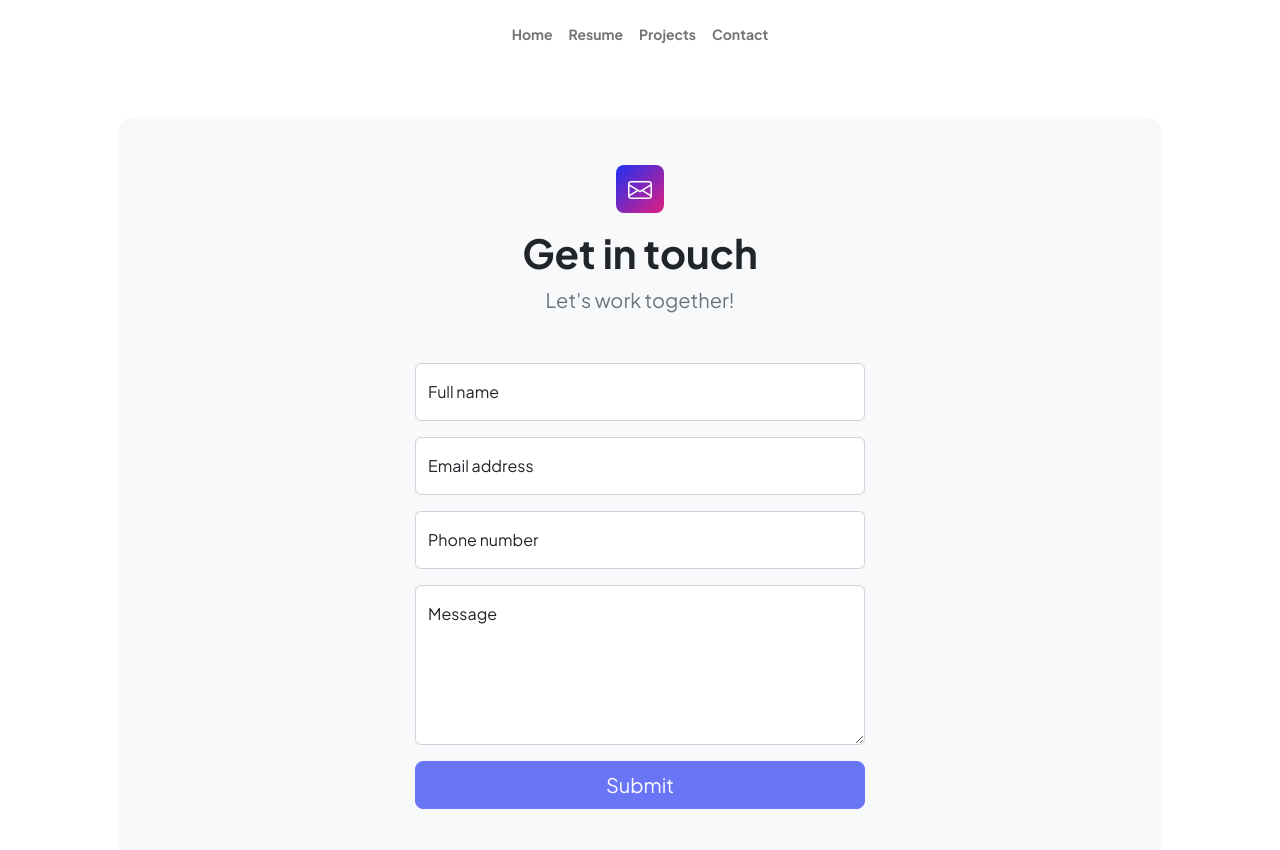
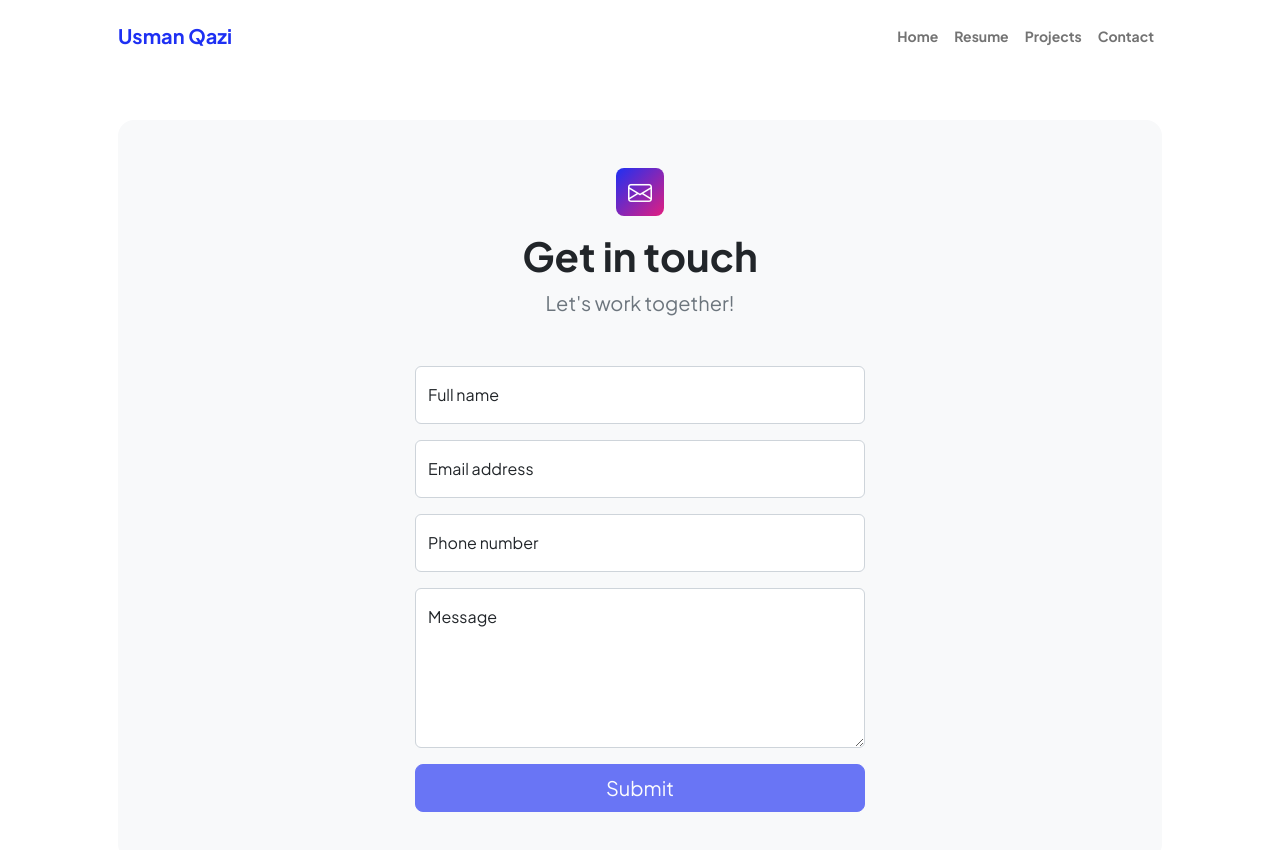
Before and after one commit to musmanqazi/landing-page, a plain HTML site: page contact.html in a window 1280 px wide. Drawn offline with nearby package versions, Linux system fonts and the light colour scheme.

Commit message:
small styling changes for navbar

```diff
--- a/contact.html
+++ b/contact.html
@@ -22,10 +22,10 @@
             <!-- Navigation-->
             <nav class="navbar navbar-expand-lg navbar-light bg-white py-3">
                 <div class="container px-5">
-                    <!-- <a class="navbar-brand" href="index.html"><span class="fw-bolder text-primary">Usman Qazi</span></a> -->
+                    <a class="navbar-brand" href="index.html"><span class="fw-bolder text-primary">Usman Qazi</span></a>
                     <button class="navbar-toggler ms-auto" type="button" data-bs-toggle="collapse" data-bs-target="#navbarSupportedContent" aria-controls="navbarSupportedContent" aria-expanded="false" aria-label="Toggle navigation"><span class="navbar-toggler-icon"></span></button>
                     <div class="collapse navbar-collapse" id="navbarSupportedContent">
-                        <ul class="navbar-nav mx-auto mb-2 mb-lg-0 small fw-bolder text-center">
+                        <ul class="navbar-nav ms-auto mb-2 mb-lg-0 small fw-bolder text-center">
                             <li class="nav-item"><a class="nav-link" href="index.html">Home</a></li>
                             <li class="nav-item"><a class="nav-link" href="resume.html">Resume</a></li>
                             <li class="nav-item"><a class="nav-link" href="projects.html">Projects</a></li>
```
Also changed, not shown: index.html (+2 -2 lines), projects.html (+2 -2 lines), resume.html (+2 -2 lines), 1 other file.
